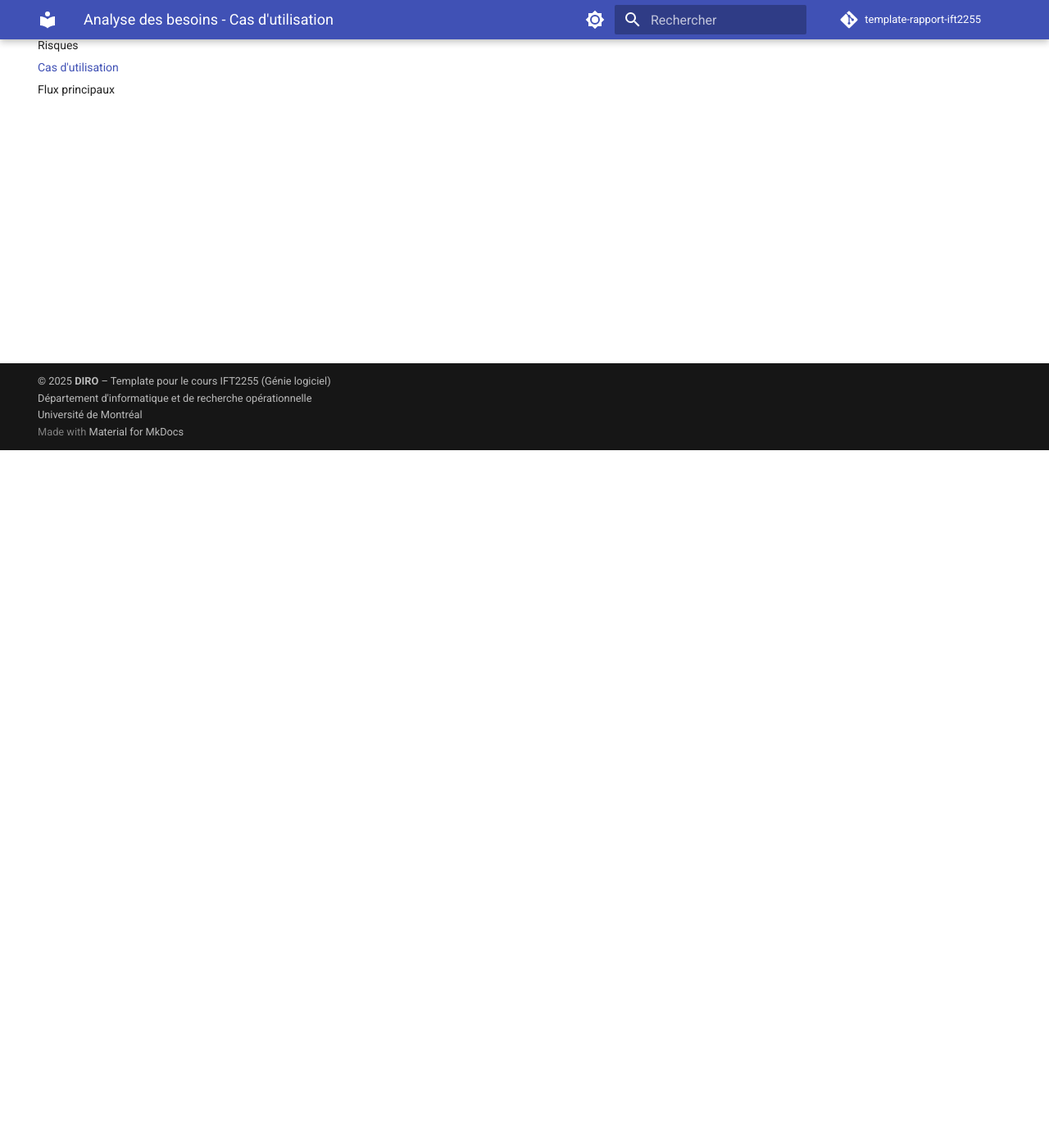
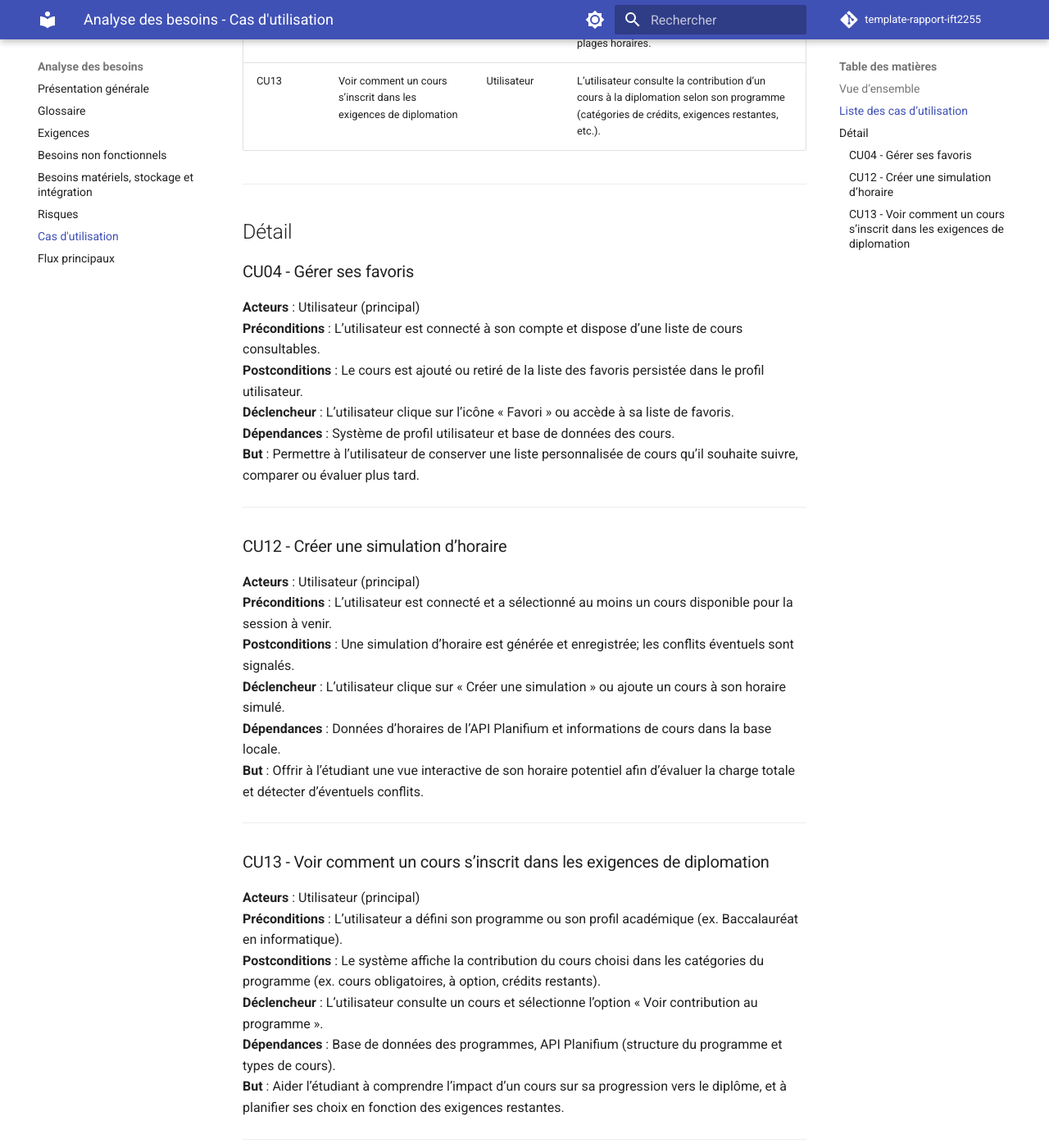
Before and after one commit to abdel2154/IFT2255, an MkDocs documentation site: the page built from docs/besoins/cas-utilisation.md, in a window 1280 px wide and 1400 px high, scrolled down 851 px. Shown: the whole window at 82% size. Built offline with MkDocs 1.6.1 and Material for MkDocs 9.7.7, drawn with Linux system fonts in a browser that asks for light colours; comment, search, counter and statistics services are not loaded; some of the changed text lies outside the part shown.

Commit message:
Update cas-utilisation.md ( Ayoub)

```diff
--- a/docs/besoins/cas-utilisation.md
+++ b/docs/besoins/cas-utilisation.md
@@ -6,21 +6,55 @@ title: Analyse des besoins - Cas d'utilisation
 
 ## Vue d’ensemble
 
-TODO: Introduction aux cas d’utilisation du système.
+Les cas d’utilisation décrivent la manière dont les **acteurs interagissent avec le système** pour atteindre leurs objectifs.
+Dans le contexte de la plateforme **ChoixCours UdeM**, ils représentent les principales fonctionnalités offertes aux étudiants pour les aider à **planifier efficacement leur parcours académique**.
+
+Chaque cas d’utilisation correspond à une interaction concrète et observable entre un utilisateur (étudiant) et le système, comme par exemple la recherche de cours, la création d’une simulation d’horaire, la gestion de favoris ou encore la vérification du cheminement de diplomation.
+Ces cas permettent de comprendre **ce que fait le système**, sans entrer dans les détails techniques de son implémentation.
+
+---
 
 ## Liste des cas d’utilisation
 
 | ID | Nom | Acteurs principaux | Description |
 |----|-----|---------------------|-------------|
-| CU01 | Connexion | Utilisateur | L'utilisateur se connecte à l'application |
+| CU04 | Gérer ses favoris | Utilisateur | L’utilisateur ajoute ou retire des cours à sa liste de favoris pour les retrouver plus facilement. |
+| CU12 | Créer une simulation d’horaire | Utilisateur | L’utilisateur crée une simulation d’horaire à partir de cours choisis afin de visualiser la charge de travail et la compatibilité des plages horaires. |
+| CU13 | Voir comment un cours s’inscrit dans les exigences de diplomation | Utilisateur | L’utilisateur consulte la contribution d’un cours à la diplomation selon son programme (catégories de crédits, exigences restantes, etc.). |
+
+---
 
 ## Détail
 
-### CU01 - Connexion
+### CU04 - Gérer ses favoris
 
 **Acteurs** : Utilisateur (principal)
-**Préconditions** :
-**PostConditions** :
-**Déclencheur** :
-**Dépendances** :
-**But** :
+**Préconditions** : L’utilisateur est connecté à son compte et dispose d’une liste de cours consultables.
+**Postconditions** : Le cours est ajouté ou retiré de la liste des favoris persistée dans le profil utilisateur.
+**Déclencheur** : L’utilisateur clique sur l’icône « Favori » ou accède à sa liste de favoris.
+**Dépendances** : Système de profil utilisateur et base de données des cours.
+**But** : Permettre à l’utilisateur de conserver une liste personnalisée de cours qu’il souhaite suivre, comparer ou évaluer plus tard.
+
+---
+
+### CU12 - Créer une simulation d’horaire
+
+**Acteurs** : Utilisateur (principal)
+**Préconditions** : L’utilisateur est connecté et a sélectionné au moins un cours disponible pour la session à venir.
+**Postconditions** : Une simulation d’horaire est générée et enregistrée; les conflits éventuels sont signalés.
+**Déclencheur** : L’utilisateur clique sur « Créer une simulation » ou ajoute un cours à son horaire simulé.
+**Dépendances** : Données d’horaires de l’API Planifium et informations de cours dans la base locale.
+**But** : Offrir à l’étudiant une vue interactive de son horaire potentiel afin d’évaluer la charge totale et détecter d’éventuels conflits.
+
+---
+
+### CU13 - Voir comment un cours s’inscrit dans les exigences de diplomation
+
+**Acteurs** : Utilisateur (principal)
+**Préconditions** : L’utilisateur a défini son programme ou son profil académique (ex. Baccalauréat en informatique).
+**Postconditions** : Le système affiche la contribution du cours choisi dans les catégories du programme (ex. cours obligatoires, à option, crédits restants).
+**Déclencheur** : L’utilisateur consulte un cours et sélectionne l’option « Voir contribution au programme ».
+**Dépendances** : Base de données des programmes, API Planifium (structure du programme et types de cours).
+**But** : Aider l’étudiant à comprendre l’impact d’un cours sur sa progression vers le diplôme, et à planifier ses choix en fonction des exigences restantes.
+
+---
```
